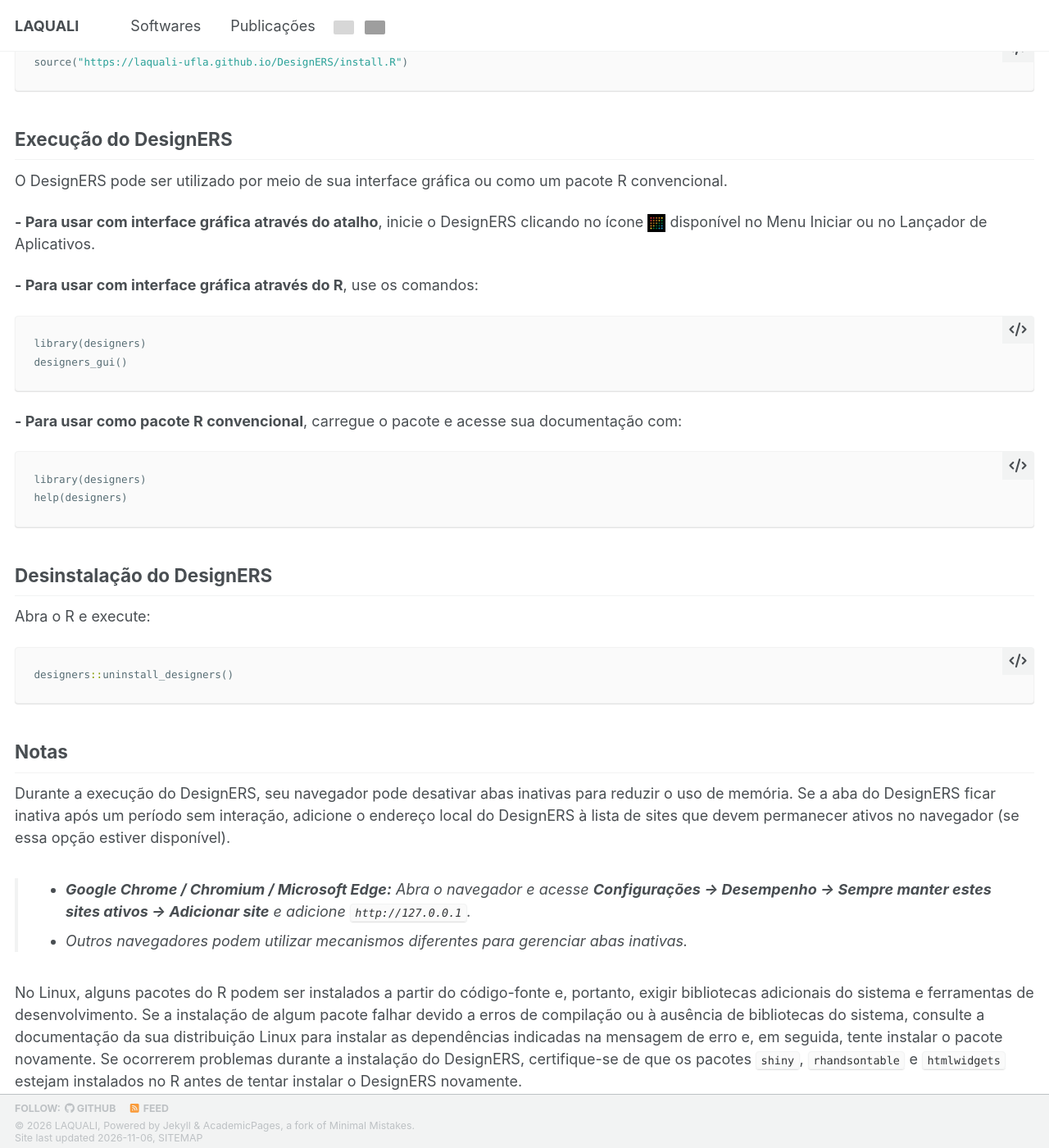
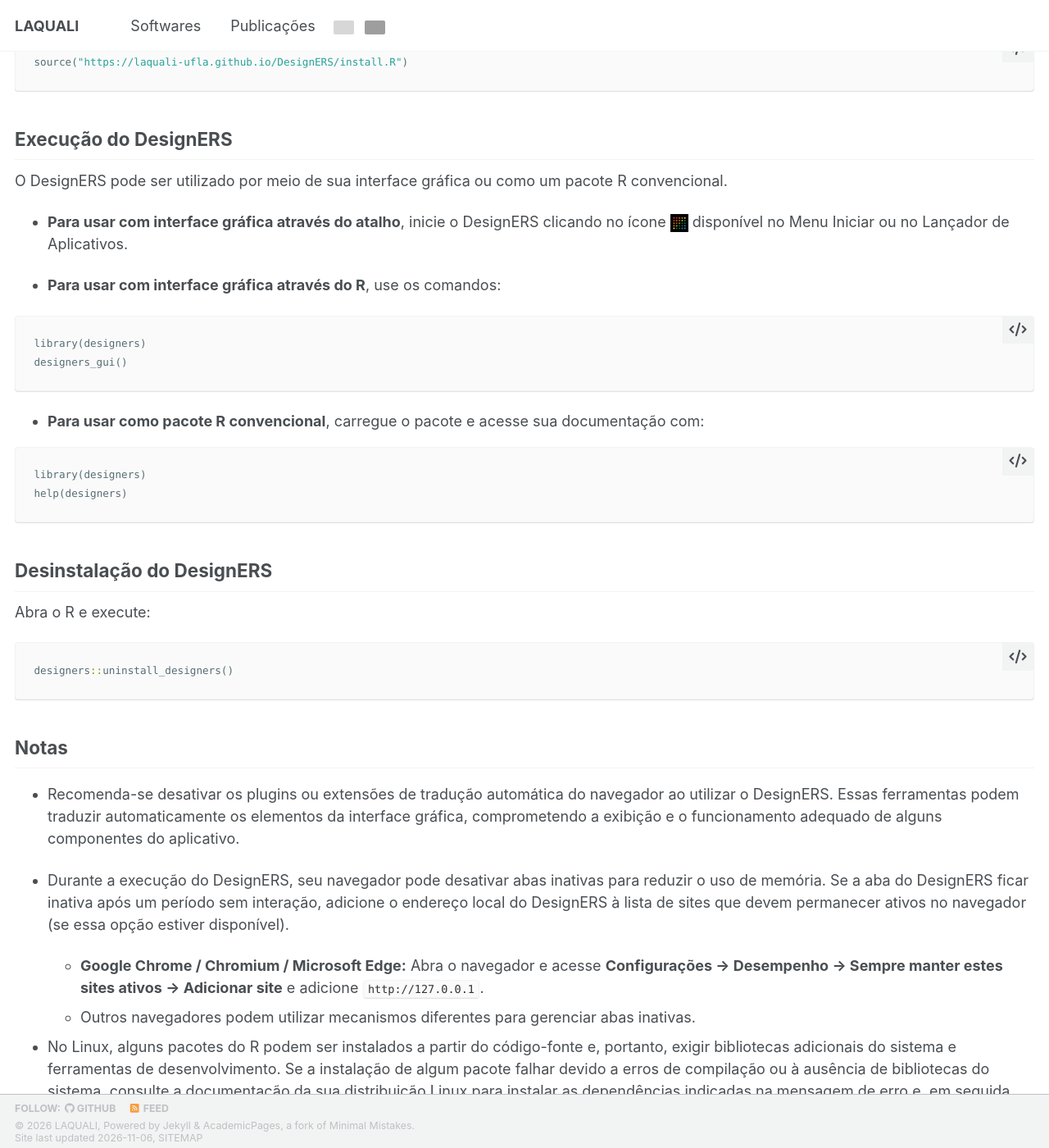
Before and after one commit to LAQUALI-UFLA/laquali-ufla.github.io, a Jekyll site: the page built from _pages/pt/softwares/designers_temporary.md, in a window 1280 px wide and 1400 px high, scrolled down 1152 px. Shown: the whole window at 82% size. Built offline with Jekyll 4.4.1, drawn with Linux system fonts in a browser that asks for light colours; a style sheet for code colours, icons or effects is not loaded; grey boxes are pictures that could not be loaded.

Commit message:
Update designers_temporary.md

````diff
--- a/_pages/pt/softwares/designers_temporary.md
+++ b/_pages/pt/softwares/designers_temporary.md
@@ -39,16 +39,16 @@ source("https://laquali-ufla.github.io/DesignERS/install.R")
 ## Execução do DesignERS
 O DesignERS pode ser utilizado por meio de sua interface gráfica ou como um pacote R convencional.
 
-**- Para usar com interface gráfica através do atalho**, inicie o DesignERS clicando no ícone <img src="/images/logo_DesignERS.png" style="height: 22px; width: auto; vertical-align: middle;"> disponível no Menu Iniciar ou no Lançador de Aplicativos.
+- **Para usar com interface gráfica através do atalho**, inicie o DesignERS clicando no ícone <img src="/images/logo_DesignERS.png" style="height: 22px; width: auto; vertical-align: middle;"> disponível no Menu Iniciar ou no Lançador de Aplicativos.
 
-**- Para usar com interface gráfica através do R**, use os comandos:
+- **Para usar com interface gráfica através do R**, use os comandos:
 
 ```r
 library(designers)
 designers_gui()
 ```
 
-**- Para usar como pacote R convencional**, carregue o pacote e acesse sua documentação com:
+- **Para usar como pacote R convencional**, carregue o pacote e acesse sua documentação com:
 
 ```r
 library(designers)
@@ -64,13 +64,14 @@ designers::uninstall_designers()
 ```
 
 ## Notas
-Durante a execução do DesignERS, seu navegador pode desativar abas inativas para reduzir o uso de memória. Se a aba do DesignERS ficar inativa após um período sem interação, adicione o endereço local do DesignERS à lista de sites que devem permanecer ativos no navegador (se essa opção estiver disponível).
->
-> - **Google Chrome / Chromium / Microsoft Edge:** Abra o navegador e acesse **Configurações → Desempenho → Sempre manter estes sites ativos → Adicionar site** e adicione `http://127.0.0.1`.
-> - Outros navegadores podem utilizar mecanismos diferentes para gerenciar abas inativas.
->
+- Recomenda-se desativar os plugins ou extensões de tradução automática do navegador ao utilizar o DesignERS. Essas ferramentas podem traduzir automaticamente os elementos da interface gráfica, comprometendo a exibição e o funcionamento adequado de alguns componentes do aplicativo.
 
-No Linux, alguns pacotes do R podem ser instalados a partir do código-fonte e, portanto, exigir bibliotecas adicionais do sistema e ferramentas de desenvolvimento. Se a instalação de algum pacote falhar devido a erros de compilação ou à ausência de bibliotecas do sistema, consulte a documentação da sua distribuição Linux para instalar as dependências indicadas na mensagem de erro e, em seguida, tente instalar o pacote novamente. Se ocorrerem problemas durante a instalação do DesignERS, certifique-se de que os pacotes `shiny`, `rhandsontable` e `htmlwidgets` estejam instalados no R antes de tentar instalar o DesignERS novamente.
+- Durante a execução do DesignERS, seu navegador pode desativar abas inativas para reduzir o uso de memória. Se a aba do DesignERS ficar inativa após um período sem interação, adicione o endereço local do DesignERS à lista de sites que devem permanecer ativos no navegador (se essa opção estiver disponível).
+
+  - **Google Chrome / Chromium / Microsoft Edge:** Abra o navegador e acesse **Configurações → Desempenho → Sempre manter estes sites ativos → Adicionar site** e adicione `http://127.0.0.1`.
+  - Outros navegadores podem utilizar mecanismos diferentes para gerenciar abas inativas.
+
+- No Linux, alguns pacotes do R podem ser instalados a partir do código-fonte e, portanto, exigir bibliotecas adicionais do sistema e ferramentas de desenvolvimento. Se a instalação de algum pacote falhar devido a erros de compilação ou à ausência de bibliotecas do sistema, consulte a documentação da sua distribuição Linux para instalar as dependências indicadas na mensagem de erro e, em seguida, tente instalar o pacote novamente. Se ocorrerem problemas durante a instalação do DesignERS, certifique-se de que os pacotes `shiny`, `rhandsontable` e `htmlwidgets` estejam instalados no R antes de tentar instalar o DesignERS novamente.
 
 ## Contato
 **Prof. Cleiton Nunes**
````
